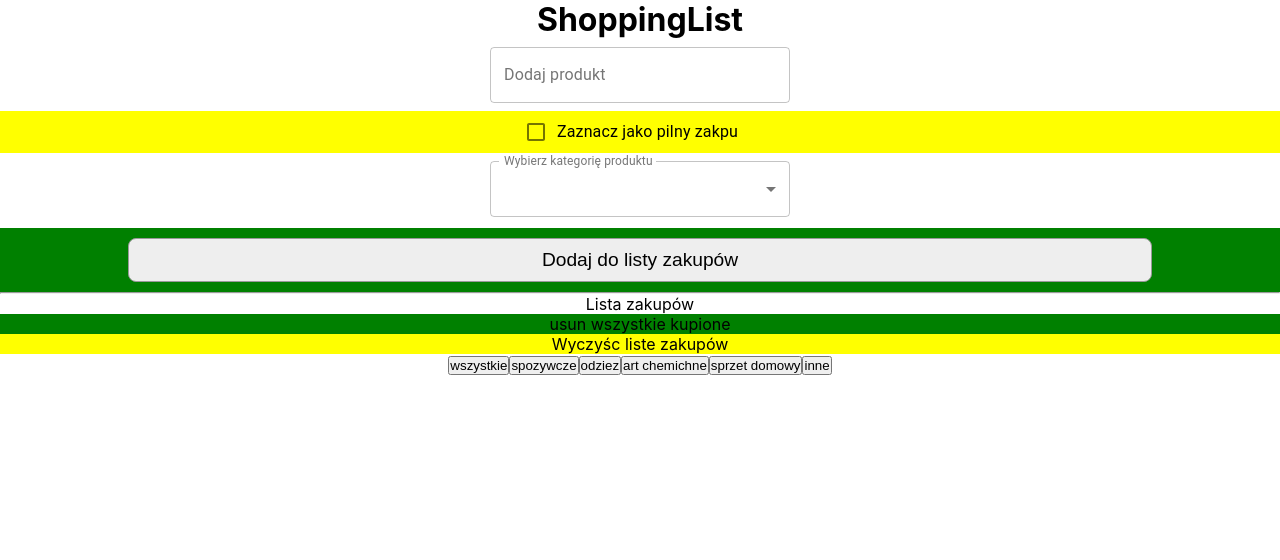
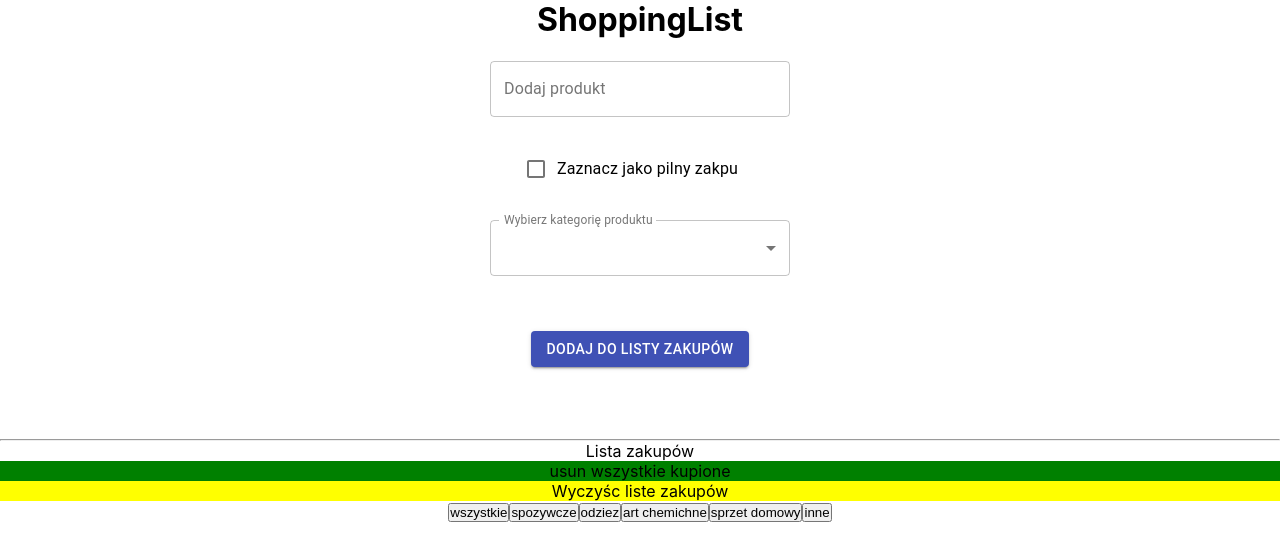
Before and after one commit to PawelBorowik/shopping-list, a React (Create React App) app: page / in a window 1280 px wide. Shown: the top 560 px of the page. Built offline with nearby package versions, Linux system fonts and the light colour scheme.

Commit message:
Add Button to form

```diff
--- a/src/componets/AddItem.js
+++ b/src/componets/AddItem.js
@@ -8,9 +8,11 @@
 import MenuItem from '@material-ui/core/MenuItem';
 import Select from '@material-ui/core/Select';
 import FormHelperText from '@material-ui/core/FormHelperText';
+import Button from '@material-ui/core/Button';
 
 const useStyles = makeStyles(theme => ({
     root: {
+
         '& > *': {
             margin: theme.spacing(1),
             width: 300,
@@ -127,8 +129,9 @@
                     </FormControl>
                 </div>
                 <div className="form_button-area">
-                    <input className="form_button" type="reset" value="Dodaj do listy zakupów"
-                        onClick={() => AddNewItem()} />
+                    <Button variant="contained" color="primary"
+                        onClick={() => AddNewItem()}>Dodaj do listy zakupów</Button>
+
                 </div>
             </form>
         </div>
--- a/src/style/AddItem.scss
+++ b/src/style/AddItem.scss
@@ -3,88 +3,38 @@
     height: 50vh;
 }
 .form{
-  // background-color:blue;
-    display: flex;
-    flex-direction: column;
-    height: 100%;
+display: flex;
+flex-direction: column;
+height: 50vh;
 }
-.form_text-input{
-  background-color: gray;
-  flex-basis:25%;
 
+.form_input{
+display:flex;
+flex-basis: 25%;
+justify-content: center;
+align-items: center;
 }
 
 
-
-
-
-
-
-
-
-    .form_important{
+.form_important{
       display: flex;
-      background-color: yellow;
-      flex-basis:25%;
-      font-size: $font-size*2;
-      justify-content: center;
-      align-items: center;
-
-    }
-    .form_checkbox{
-      margin-right: 10px;
-
-
-    }
-    .form_kind{
-      // background-color: red;
-      display: flex;
-
-      flex-basis:25%;
+      flex-basis:15%;
       font-size: $font-size*2;
       justify-content: center;
       align-items: center;
     }
-    .form_select {
-      background-color:$primary-color;
-      color: white;
-      padding: 12px;
-      width: 250px;
-      border: none;
-     font-size: 20px;
-      appearance: button;
-      outline: none;
+
+.form_kind{
+      display: flex;
+      flex-basis:25%;
+      // font-size: $font-size*2;
+      justify-content: center;
+      align-items: center;
     }
 
-    .form_select  option {
-      padding: 50px;
-    }
-    .food{
-      background-color:green;
-    }
-    #food:checked{background-color:yellow !important}
-
-
-
-
  .form_button-area{
-   background-color: green;
-   flex-basis:25%;
- }
-
-    .form_button{
-        width:80%;
-        cursor: pointer;
-        padding: 10px;
-        font-size: 1.2rem;
-        margin: 10px auto;
-        background-color: #eee;
-        border:1px solid #999;
-        border-radius: 8px;
-    }
-
-
-    .form_button:hover{
-        color:$primary-color;
-        border:1px solid $primary-color;
-    }
+  display: flex;
+  flex-basis:25%;
+  justify-content: center;
+  align-items: center;
+  }
```
